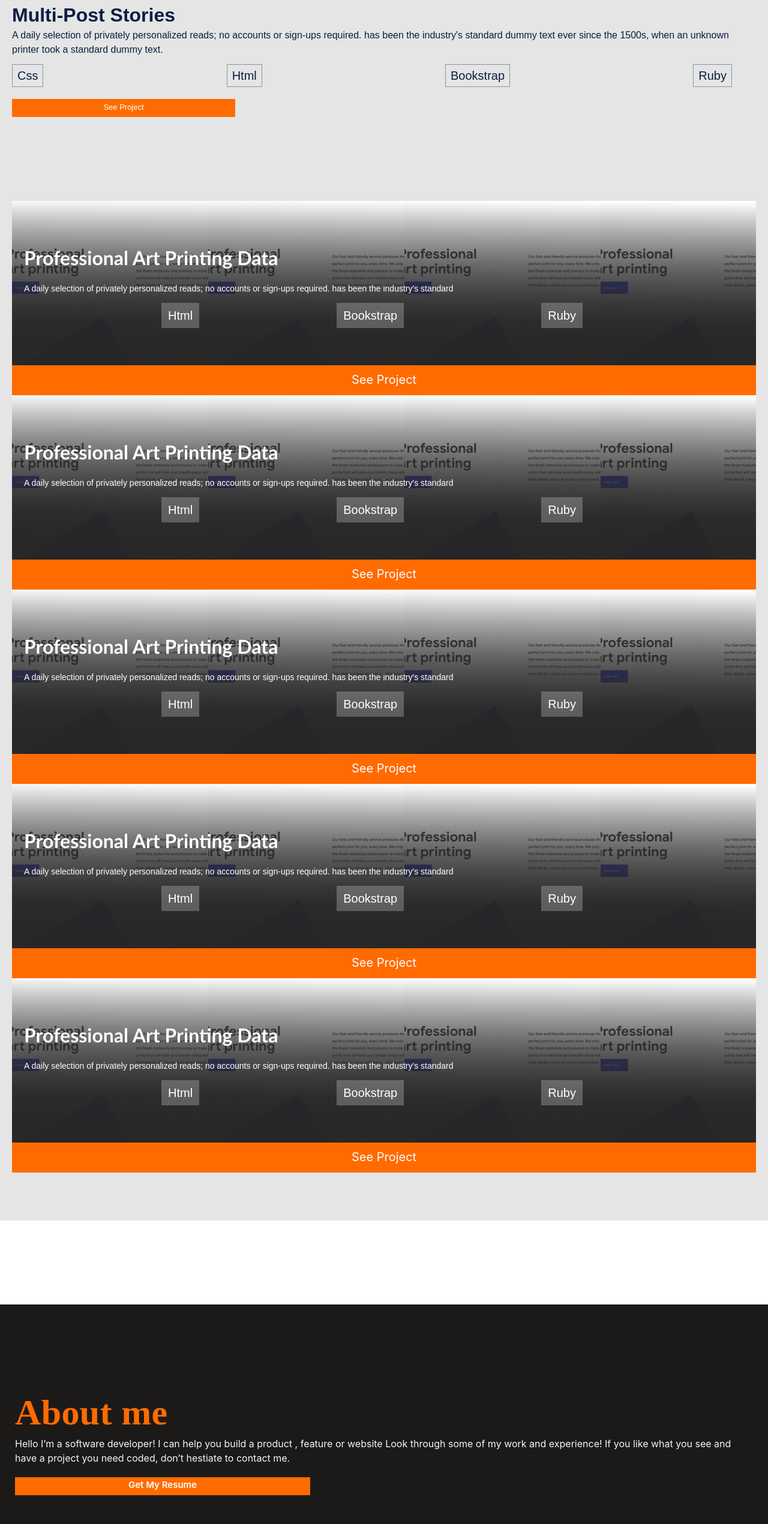
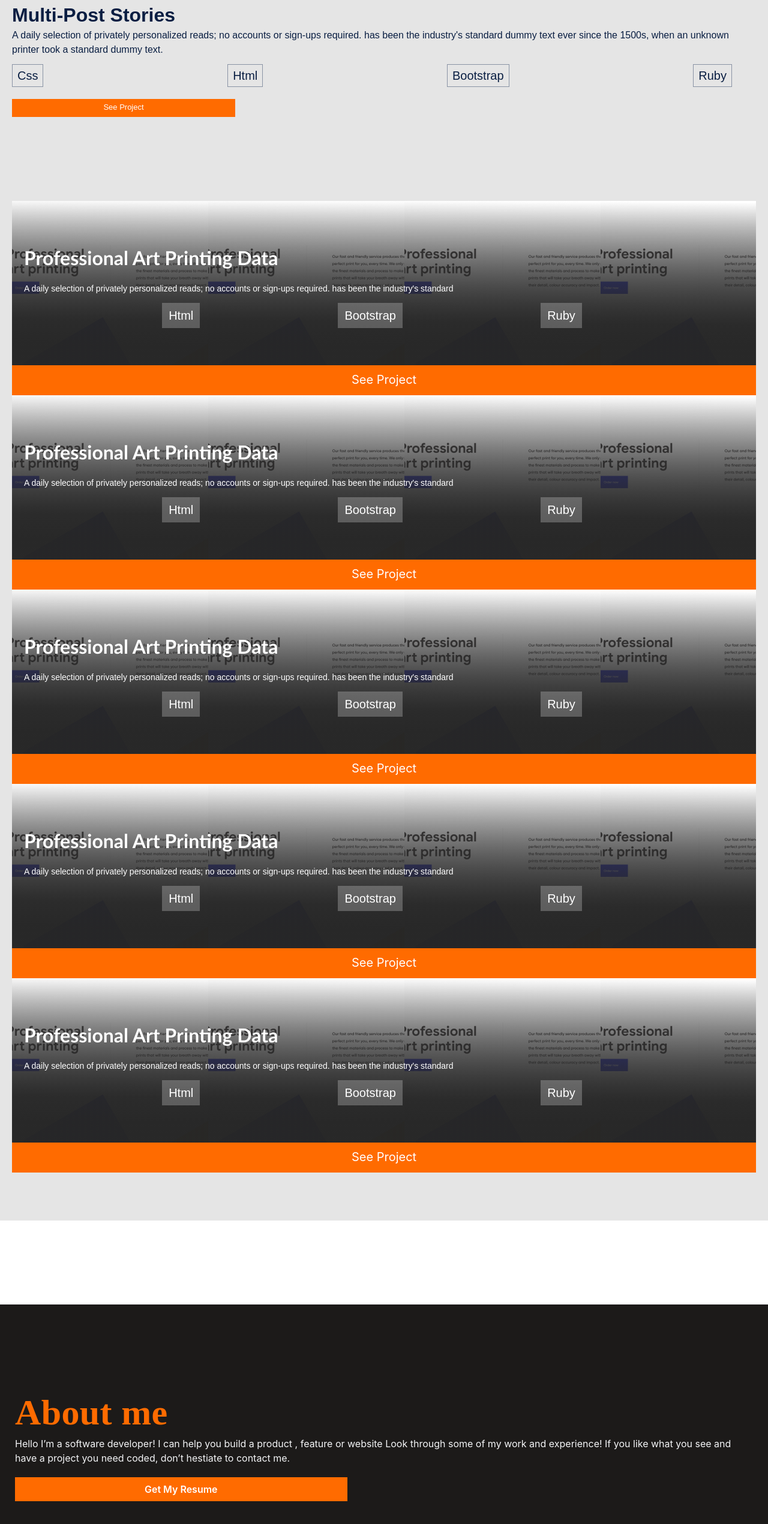
Before and after one commit to Blessing600/Portfolio-setup-and-mobile-first, a website: page index.html in a window 1280 px wide. Shown: the part 798-3339 px from the top of the page at 60% size. Drawn offline with Linux system fonts and the light colour scheme.

Commit message:
updates Html and Css files

```diff
--- a/index.html
+++ b/index.html
@@ -62,7 +62,7 @@
                     <ul class="card">
                         <li>Css</li>
                         <li>Html</li>
-                        <li>Bookstrap</li>
+                        <li>Bootstrap</li>
                         <li>Ruby</li>
                     </ul>
                 </div>
@@ -81,7 +81,7 @@
                      <div class="work-section-menu">
                          <ul class="work-list">
                              <li>Html</li>
-                             <li>Bookstrap</li>
+                             <li>Bootstrap</li>
                              <li>Ruby</li>
                          </ul>
                      </div>
@@ -101,7 +101,7 @@
                       <div class="work-section-menu">
                          <ul class="work-list">
                              <li>Html</li>
-                             <li>Bookstrap</li>
+                             <li>Bootstrap</li>
                              <li>Ruby</li>
                          </ul>
                      </div>
@@ -120,7 +120,7 @@
                       <div class="work-section-menu">
                          <ul class="work-list">
                              <li>Html</li>
-                             <li>Bookstrap</li>
+                             <li>Bootstrap</li>
                              <li>Ruby</li>
                          </ul>
                      </div>
@@ -138,7 +138,7 @@
                       <div class="work-section-menu">
                          <ul class="work-list">
                              <li>Html</li>
-                             <li>Bookstrap</li>
+                             <li>Bootstrap</li>
                              <li>Ruby</li>
                          </ul>
                      </div>
@@ -158,7 +158,7 @@
                       <div class="work-section-menu">
                          <ul class="work-list">
                              <li>Html</li>
-                             <li>Bookstrap</li>
+                             <li>Bootstrap</li>
                              <li>Ruby</li>
                          </ul>
                      </div>
--- a/styles.css
+++ b/styles.css
@@ -276,10 +276,11 @@ body {
 
 .about-section-mainbutton {
   margin-top: 1rem;
-  width: 40%;
+  width: 45%;
   background-color: rgb(255 107 0);
-  height: 30px;
+  height: 40px;
   text-align: center;
+  padding: 8px 0;
 }
 
 .about-section-mainbutton a:hover {
@@ -292,10 +293,8 @@ body {
   text-decoration: none;
   font-family: 'Inter', sans-serif;
   font-weight: 600;
-  font-size: 15px;
+  font-size: 16px;
   color: white;
-  text-align: center;
-  padding: 4px 0;
 }
 
 .work-list {
@@ -355,19 +354,21 @@ body {
 
 .Skils-section_language-image h1 {
   color: white;
-  font-size: 20px;
-  font-family: Arial, Helvetica, sans-serif;
+  font-size: 1.5rem;
+  font-family: 'Inter', sans-serif;
   line-height: 43px;
   text-align: center;
+  font-weight: 700;
 }
 
 .Skils-section_subtitle li {
   color: white;
-  font-size: 15px;
+  font-size: 22px;
   list-style: none;
-  font-family: Arial, Helvetica, sans-serif;
+  font-family: 'Inter', sans-serif;
   line-height: 40px;
   text-align: center;
+  font-weight: 400;
 }
 
 .Skils-section_language {
@@ -375,7 +376,7 @@ body {
 }
 
 .Skils-section_language-image img {
-  width: 7%;
+  width: 9%;
   height: 10%;
 }
 
```
